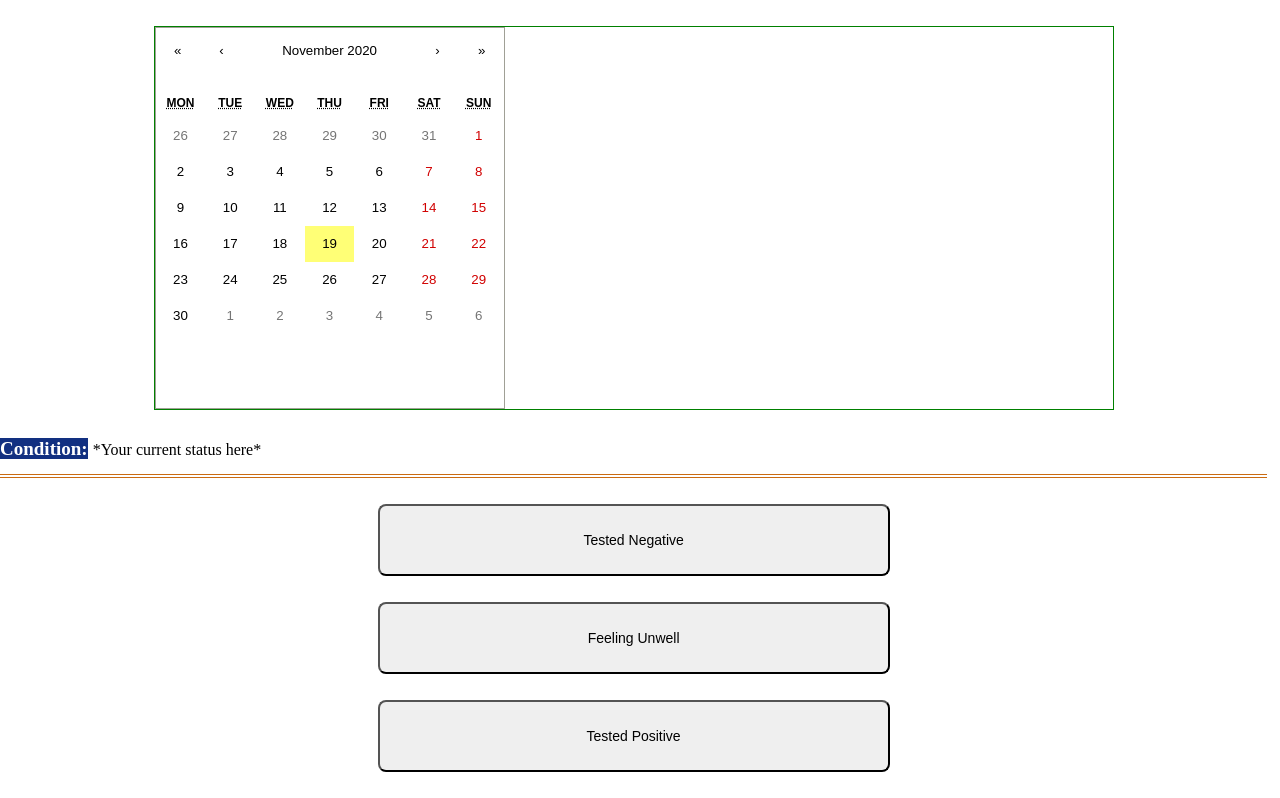
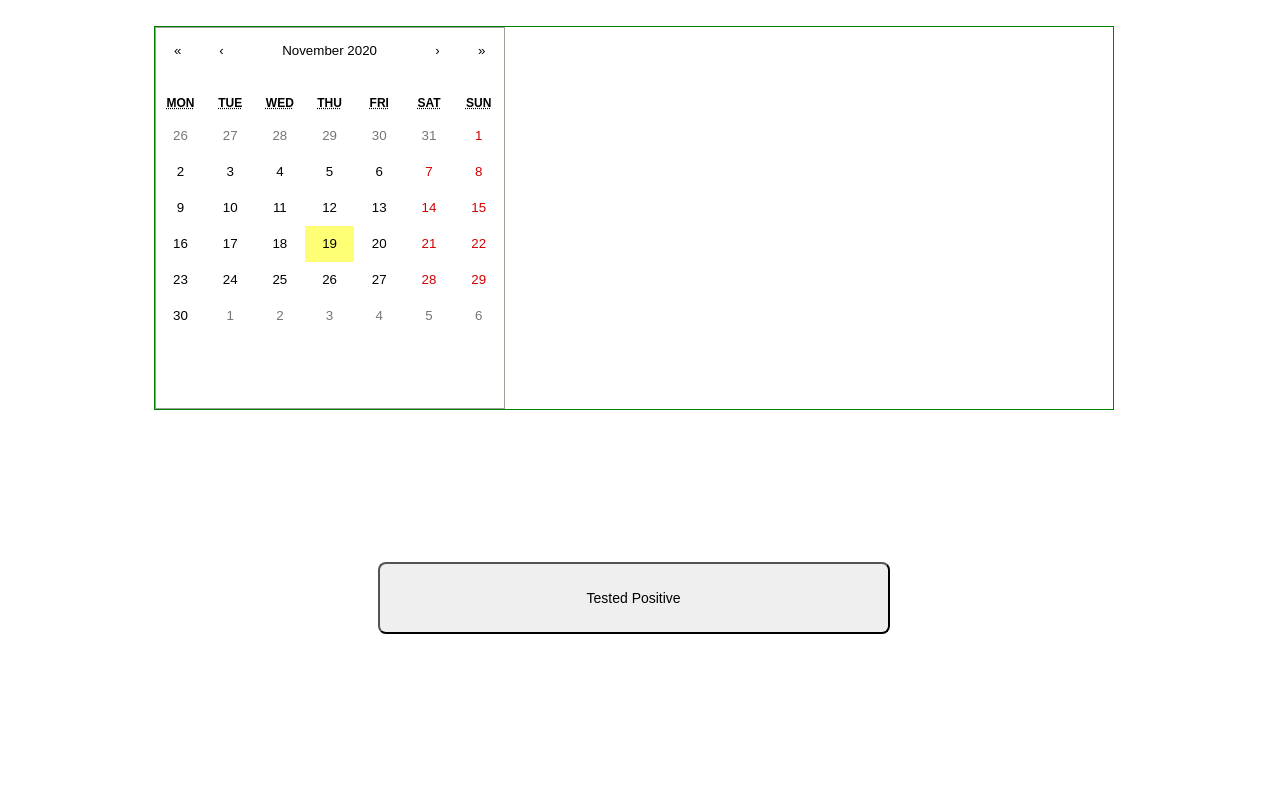
Before and after one commit to Strongtalk/COVID-Contact-tracing, a React (Create React App) app in the folder client/: page /userprofile in a window 1280 px wide. Shown: the part 723-1521 px from the top of the page. After the commit the page ends 1481 px from the top, so only its background shows below. Built offline with nearby package versions, Linux system fonts and the light colour scheme; no server answers; sample sign-in values are in the browser's storage.

Commit message:
ready to update

```diff
--- a/client/src/Components/profilePage/profilePage.js
+++ b/client/src/Components/profilePage/profilePage.js
@@ -105,11 +105,8 @@ function showIndividualEvent() {
        <Calendar onClickDay={(evt) => test(evt)} />
      </div>
      </div>
-     <p id="currentStatus"><mark id="statusBox">Condition:</mark>*Your current status here*</p>
      <div id="statusButtonContainer">
      <button  onClick={positiveOfPositive} type='submit' className="statusButtons">Tested Positive</button>
-     <button type='submit' className="statusButtons">Feeling Unwell</button>
-     <button type='submit' className="statusButtons">Tested Negative</button>
      </div>
     </div>
     </div>
```
